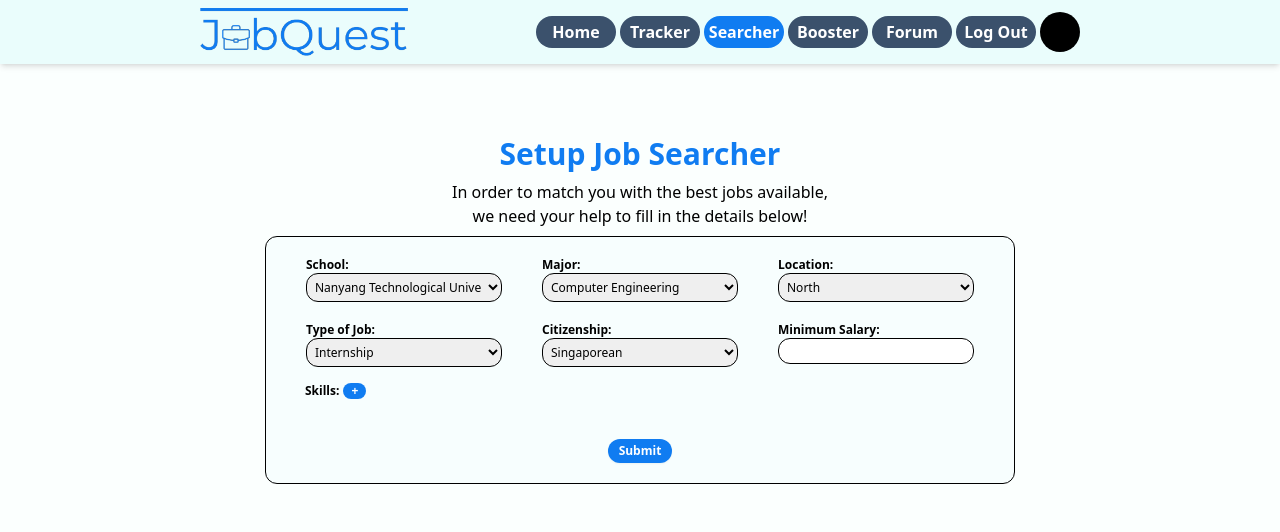
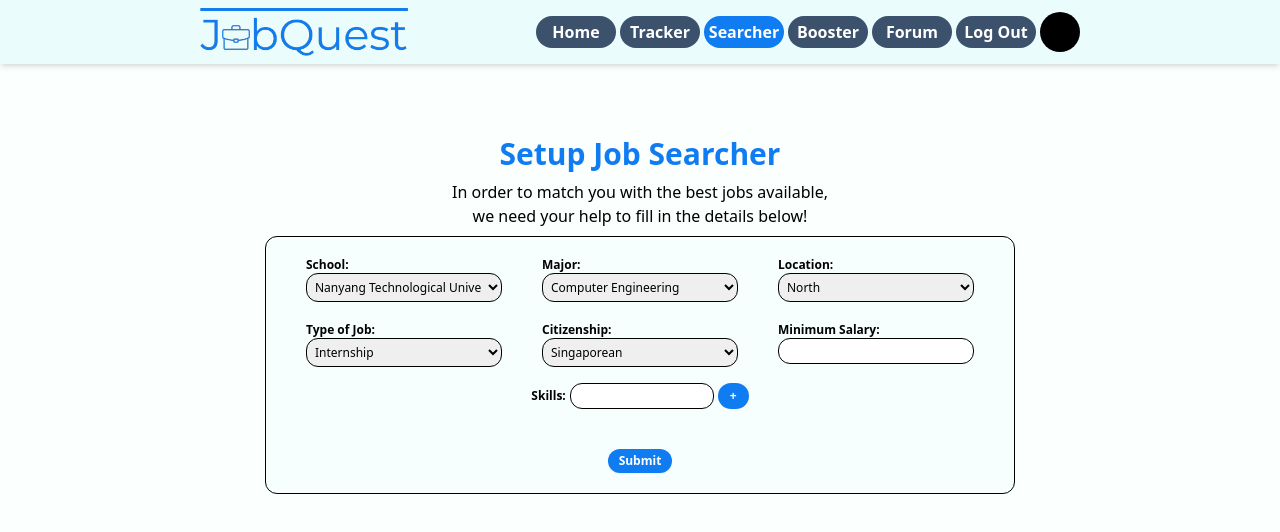
Before and after one commit to KayTeo/JobQuest, a Next.js app in the folder jobquest/: page /user/searcher/setup in a window 1280 px wide. Shown: the top 532 px of the page. Built offline with nearby package versions, Linux system fonts and the light colour scheme.

Commit message:
removed toggle of skills adder

```diff
--- a/jobquest/app/user/searcher/setup/SearcherSetUp.js
+++ b/jobquest/app/user/searcher/setup/SearcherSetUp.js
@@ -6,7 +6,6 @@ import Skill from "@/components/Skill";
 
 export default function SearcherSetUp() {
     const [skills, setSkills] = useState([]);
-    const [addingSkills, setAddingSkills] = useState(false);
     const skillsInputRef = useRef();
 
     const school = [
@@ -130,30 +129,24 @@ export default function SearcherSetUp() {
                         ></input>
                     </div>
                 </div>
-                {addingSkills ? (
-                    <div className="flex flex-col items-center justify-center gap-2">
-                        <div className="flex w-[280px] items-center justify-between gap-1 md:w-[750px] md:px-10">
+                <div className="m-2 flex w-[400px] justify-center gap-1 px-[60px] md:w-[750px] md:px-10">
                     <div className="flex items-center justify-center gap-1">
                         <label htmlFor="skill" className="font-bold">
-                                    Add Skill:
+                            Skills:
                         </label>
                         <input
                             ref={skillsInputRef}
                             type="text"
                             id="skill"
                             name="skill"
-                                    className="w-16 rounded-xl border border-black p-1 md:w-36"
+                            className="w-36 rounded-xl border border-black p-1"
                         ></input>
                         <button
-                                    className="my-2 rounded-full bg-accent-500 px-2 text-center font-bold text-white hover:bg-accent-300"
+                            className="rounded-full bg-accent-500 px-3 py-[5px] text-center font-bold text-white hover:bg-accent-300"
                             onClick={(e) => {
                                 e.preventDefault(0);
-                                        const value =
-                                            skillsInputRef.current.value;
-                                        if (
-                                            value === "" ||
-                                            skills.includes(value)
-                                        ) {
+                                const value = skillsInputRef.current.value;
+                                if (value === "" || skills.includes(value)) {
                                     return;
                                 }
                                 setSkills([...skills, value]);
@@ -163,83 +156,30 @@ export default function SearcherSetUp() {
                             +
                         </button>
                     </div>
-                            <button
-                                onClick={(e) => {
-                                    e.preventDefault(0);
-                                    setAddingSkills(!addingSkills);
-                                }}
-                                className="h-6 w-16 rounded-full bg-accent-500 text-center text-xs font-semibold leading-6 text-white shadow-sm hover:bg-accent-300"
-                            >
-                                Back
-                            </button>
                 </div>
-                        <div className="flex w-[280px] flex-wrap items-center justify-start gap-1 md:w-[750px] md:px-10">
+                <div className="flex w-[280px] flex-wrap items-center justify-center gap-1 md:w-[750px] md:px-10">
                     {skills.map((e) => (
                         <button
                             key={e}
                             onClick={(evt) => {
                                 evt.preventDefault(0);
-                                        const newSkill = skills.filter(
-                                            (skill) => {
+                                const newSkill = skills.filter((skill) => {
                                     return skill !== e;
-                                            }
-                                        );
+                                });
                                 setSkills(newSkill);
                             }}
                         >
                             <Skill
                                 name={e}
-                                        key={e}
-                                        className="min-w-[30px] p-1 text-[10px] font-bold hover:border-red-500 hover:text-red-500"
-                                    />
-                                </button>
-                            ))}
-                        </div>
-                    </div>
-                ) : (
-                    <>
-                        <div className="m-2 flex w-[400px] justify-start gap-1 px-[60px] md:w-[750px] md:px-10">
-                            <div className="font-bold">Skills:</div>
-                            <button
-                                className="rounded-full bg-accent-500 px-2 text-center font-bold text-white hover:bg-accent-300"
-                                onClick={(e) => {
-                                    e.preventDefault(0);
-                                    setAddingSkills(!addingSkills);
-                                }}
-                            >
-                                +
-                            </button>
-                        </div>
-                        <div className="flex w-[280px] flex-wrap items-center justify-start gap-1 md:w-[750px] md:px-10">
-                            {skills.map((e) => (
-                                <button
-                                    key={e}
-                                    onClick={(evt) => {
-                                        evt.preventDefault(0);
-                                        const newSkill = skills.filter(
-                                            (skill) => {
-                                                return skill !== e;
-                                            }
-                                        );
-                                        setSkills(newSkill);
-                                    }}
-                                >
-                                    <Skill
-                                        name={e}
-                                        className="min-w-[30px] p-1 text-[10px] font-bold hover:border-red-500 hover:text-red-500"
+                                className="min-w-[40px] p-1 text-[10px] font-bold hover:border-red-500 hover:text-red-500"
                             />
                         </button>
                     ))}
                 </div>
                 <div className="mb-2 h-full"></div>
-                        <Link
-                            href="/user/searcher"
-                            className="h-6 w-16 rounded-full bg-accent-500 text-center text-xs font-semibold leading-6 text-white shadow-sm hover:bg-accent-300"
-                        >
+                <button className="h-6 w-16 rounded-full bg-accent-500 text-center text-xs font-semibold leading-6 text-white shadow-sm hover:bg-accent-300">
                     Submit
-                        </Link>
-                    </>
-                )}
+                </button>
             </form>
         </div>
     );
```
Lines whose indentation alone changed are shown as unchanged.
